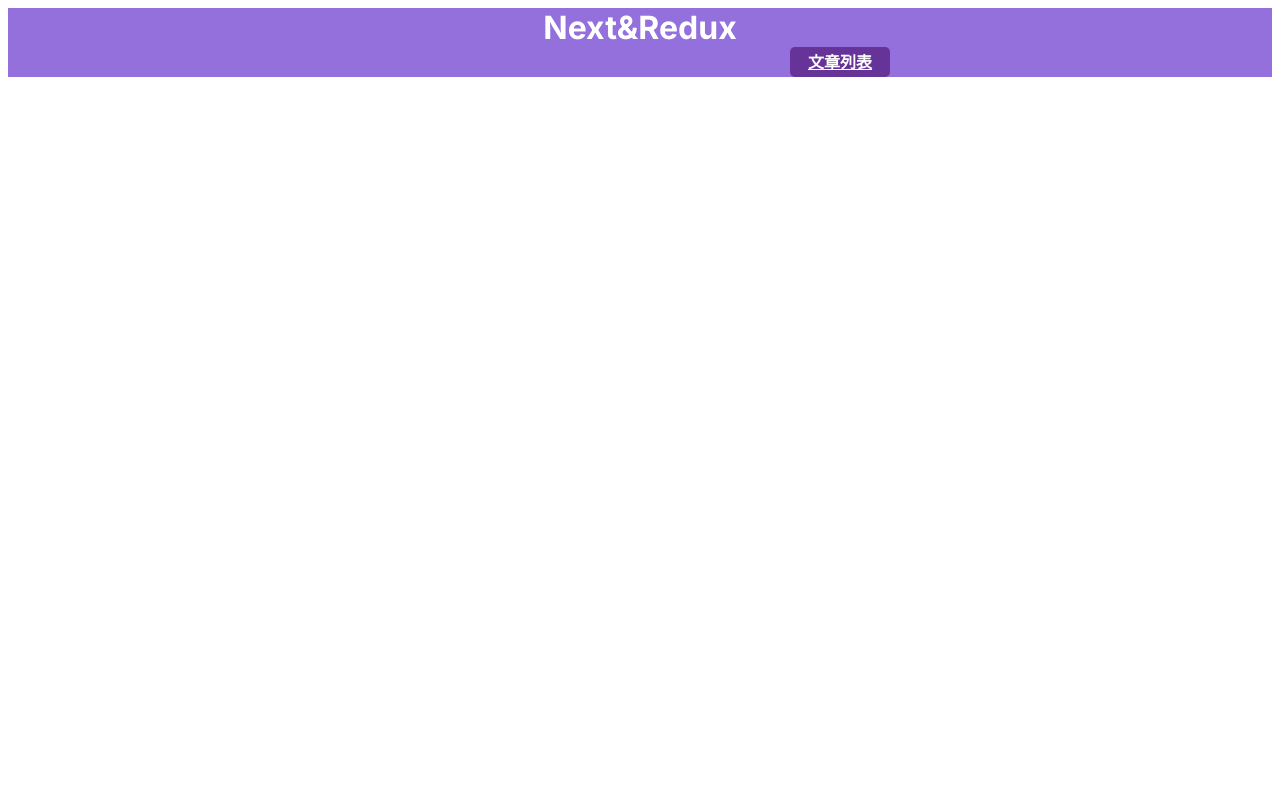
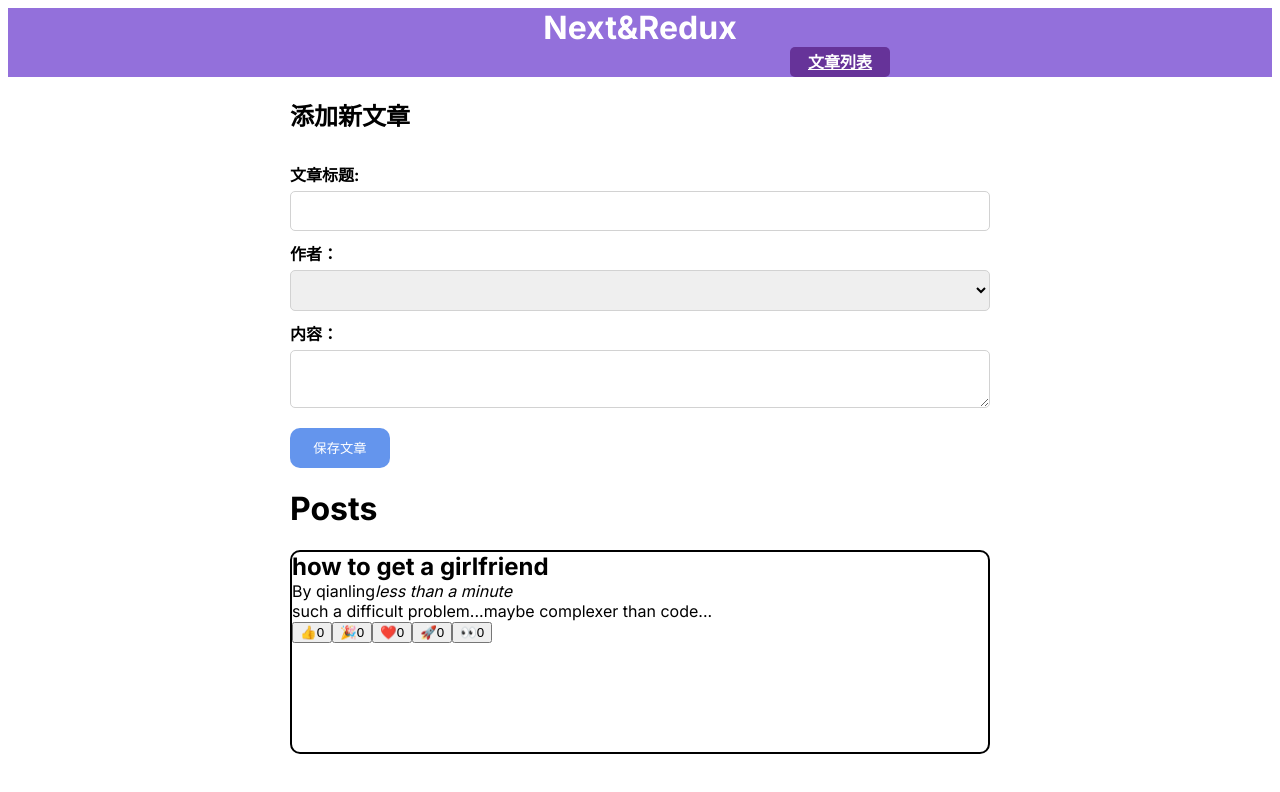
Before and after one commit to xiaoqianling/PostManagement, a Next.js app: page / in a window 1280 px wide. Shown: the top 792 px of the page. Built offline with nearby package versions, Linux system fonts and the light colour scheme.

Commit message:
Initial commit from Create Next App

```diff
--- /dev/null
+++ b/app/AddPostForm.js
@@ -0,0 +1,35 @@
+import React from 'react';
+import style from './app.module.css'
+
+function AddPostForm(props) {
+    return (
+        <section>
+            <h2>添加新文章</h2>
+            <form className={style.form}>
+                <label htmlFor="postTitle">文章标题:</label>
+                <input
+                    className={style.input}
+                    type="text"
+                    id="postTitle"
+                    name="postTitle"
+                />
+                <label htmlFor="postAuthor">作者：</label>
+                <select id={'postAuthor'} className={style.select}>
+                    <option value=""></option>
+                    <option value="qianling">Qianling</option>
+                    <option value="shiyin">Shiyin</option>
+                    <option value="xinci">Xinci</option>
+                </select>
+                <label htmlFor="postContent">内容：</label>
+                <textarea
+                    className={style.textarea}
+                    id="postContent"
+                    name="postContent"
+                />
+                <button className={style.button} type="button" disabled={false}>保存文章</button>
+            </form>
+        </section>
+    );
+}
+
+export default AddPostForm;
--- /dev/null
+++ b/app/PostsList.js
@@ -0,0 +1,51 @@
+"use client";
+import style from './app.module.css'
+import React from 'react';
+import {useDispatch, useSelector} from "react-redux";
+import {reactionAdd, selectAllPosts} from "@/app/features/posts/postsSlice";
+import {formatDistanceToNow, parseISO} from "date-fns";
+
+
+function PostsList(props) {
+    const posts = useSelector(selectAllPosts);
+    const list = posts.slice().sort().map(post => <PostItem key={post.id} post={post}/>)
+    return (
+        <div className={style.postsList}>
+            <h1>Posts</h1>
+            {list}
+        </div>
+    );
+}
+
+function PostItem({post}) {
+    const dispatch = useDispatch();
+    const reactionEmoji = {
+        thumbsUp: '👍',
+        hooray: '🎉',
+        heart: '❤️',
+        rocket: '🚀',
+        eyes: '👀'
+    }
+
+    const emojiList = Object.entries(reactionEmoji).map(([name, emoji] )=>
+        <button key={name} type={"button"}
+                onClick={() => dispatch(reactionAdd({
+                    id: post.id,
+                    reaction: name
+                }))}>
+            {emoji}{post.reactions[name] ? post.reactions[name] : 0}
+        </button>)
+    const author = post.user? post.user : "Unknown Author"
+    const time = formatDistanceToNow(parseISO(post.date));
+    return <article className={style.postItem}>
+        <div className={style.postTitle}>{post.title}</div>
+        <div className={style.postInfo}>
+            <span>By {author}</span>
+            <i>{time}</i>
+        </div>
+        <div>{post.content}</div>
+        <div>{emojiList}</div>
+    </article>
+}
+
+export default PostsList;
--- a/app/app.module.css
+++ b/app/app.module.css
@@ -12,8 +12,9 @@
     position: sticky;
     top: 0;
 }
-.postsList {
+.posts {
     font-size: 1rem;
+    color: white;
     background-color: rebeccapurple;
     width: 100px;
     height: 30px;
@@ -24,3 +25,63 @@
     position: relative;
     left: 200px;
 }
+.posts:hover {
+    color: lightblue;
+}
+.main {
+    width: 700px;
+    margin: 0 auto;
+}
+@media (max-width: 720px) {
+    .main {
+        width: 100%;
+        margin: 0 auto;
+    }
+
+}
+.form {
+    white-space: nowrap;
+    display: flex;
+    flex-direction: column;
+}
+.form label {
+    font-size: 16px;
+    font-weight: bold;
+    margin-top: 10px;
+    margin-bottom: 5px;
+}
+.input, .select, .textarea{
+    max-width: 100%;
+    font-size: 16px;
+    outline: 0;
+    display: block;
+    padding: 10px;
+    border: 1px solid #d2d2d2;
+    border-radius: 5px;
+}
+
+.input:focus, .select:focus, .textarea:focus {
+    box-shadow: 0 0 5px blue;
+    border: 1px solid blue;
+}
+.button {
+    margin-top: 20px;
+    width: 100px;
+    height: 40px;
+    background-color: cornflowerblue;
+    color: white;
+    cursor:pointer;
+    border: none;
+    border-radius: 10px;
+}
+.postItem {
+    border:2px solid black;
+    border-radius: 10px;
+    height: 200px;
+    display: flex;
+    flex-direction: column;
+}
+.postTitle {
+    font-size: 24px;
+    font-weight: bold;
+}
--- /dev/null
+++ b/app/features/posts/postsSlice.js
@@ -0,0 +1,86 @@
+import {createSlice, nanoid} from '@reduxjs/toolkit'
+import {reducer} from "next/dist/client/components/router-reducer/router-reducer";
+
+
+const initialState = {
+    posts: [{
+        id: 1, title: "how to get a girlfriend", content: "such a difficult problem...maybe complexer than code...",
+        user: "qianling", date: new Date().toISOString(), reactions: {
+            thumbsUp: 0,
+            hooray: 0,
+            heart: 0,
+            rocket: 0,
+            eyes: 0
+        }
+    }],
+    status: 'idle',
+    error: null
+}
+
+const postsSlice = createSlice({
+    name: 'posts',
+    initialState,
+    reducers: {
+        postAdd: {
+            // 添加一个文章 调用时传入标题 内容和作者，自动生成id和日期
+            reducer(state, action) {
+                state.posts.push(action.payload)
+            },
+            prepare: (title, content, username) => {
+                return {
+                    payload: {
+                        id: nanoid(),
+                        title,
+                        content,
+                        user: username,
+                        date: new Date().toISOString(),
+                        reactions: {
+                            thumbsUp: 0,
+                            hooray: 0,
+                            heart: 0,
+                            rocket: 0,
+                            eyes: 0
+                        }
+                    }
+                }
+            }
+        },
+        postUpdate: {
+            reducer(state, action) {
+                const {id, title, content, date} = action.payload;
+                const post = state.posts.find(post => post.id === id)
+                if (post) {
+                    if (post.title === title && post.content === content) {
+                        return;
+                    }
+                    post.title = title;
+                    post.content = content;
+                    post.date = date;
+                }
+            },
+            prepare: (id, title, content) => {
+                return {
+                    payload: {
+                        id, title, content, date: new Date().toISOString()
+                    }
+                }
+            }
+        },
+        reactionAdd: (state, action) => {
+            const {id, reaction} = action.payload;
+            const existingPost = state.posts.find(post => post.id === id)
+            if (existingPost) {
+                existingPost.reactions[reaction]++;
+            }
+        }
+    }
+})
+
+export const selectAllPosts = store => store.post.posts;
+export const selectPostById = (store, id) => store.post.posts.find(post => post.id === id)
+export const {
+    postAdded,
+    postUpdate,
+    reactionAdd
+} = postsSlice.actions;
+export default postsSlice.reducer;
--- /dev/null
+++ b/app/features/store.js
@@ -0,0 +1,9 @@
+import {configureStore} from "@reduxjs/toolkit";
+import postsReducer from '../features/posts/postsSlice'
+import usersReducer from '../features/users/usersSlice'
+export const store = configureStore({
+    reducer:{
+        post: postsReducer,
+        user:usersReducer
+    }
+})
--- /dev/null
+++ b/app/features/users/usersSlice.js
@@ -0,0 +1,15 @@
+import { createSlice } from '@reduxjs/toolkit'
+
+const initialState = [
+    { id: '0', name: 'Tianna Jenkins' },
+    { id: '1', name: 'Kevin Grant' },
+    { id: '2', name: 'Madison Price' }
+]
+
+const usersSlice = createSlice({
+    name: 'users',
+    initialState,
+    reducers: {}
+})
+
+export default usersSlice.reducer
--- a/app/layout.js
+++ b/app/layout.js
@@ -1,5 +1,10 @@
+"use client";
 import {Inter} from 'next/font/google'
 import style from './app.module.css'
+import {StrictMode} from "react";
+import {Provider} from "react-redux";
+import {store} from "@/app/features/store";
+import Link from "next/link";
 
 const inter = Inter({subsets: ['latin']})
 
@@ -15,11 +20,15 @@ export default function RootLayout({children}) {
     return (
         <html lang="en">
         <body className={inter.className}>
-        <div className={style.top}>
-            <span>Next&Redux</span>
-            <div className={style.postsList}>文章列表</div>
-        </div>
-        {children}
+        <StrictMode>
+            <Provider store={store}>
+                <div className={style.top}>
+                    <span>Next&Redux</span>
+                    <Link href={"/"} className={style.posts}>文章列表</Link>
+                </div>
+                {children}
+            </Provider>
+        </StrictMode>
         </body>
         </html>
     )
--- a/app/page.js
+++ b/app/page.js
@@ -1,7 +1,12 @@
+import style from './app.module.css'
+import AddPostForm from "@/app/AddPostForm";
+import PostsList from "@/app/PostsList";
+
 export default function Home() {
-  return (
-    <div>
-
-    </div>
-  )
+    return (
+        <div className={style.main}>
+            <AddPostForm/>
+            <PostsList/>
+        </div>
+    )
 }
```
Also changed, not shown: package.json (+7 -4 lines), 1 other file (tests, documents, lock files or other folders).
